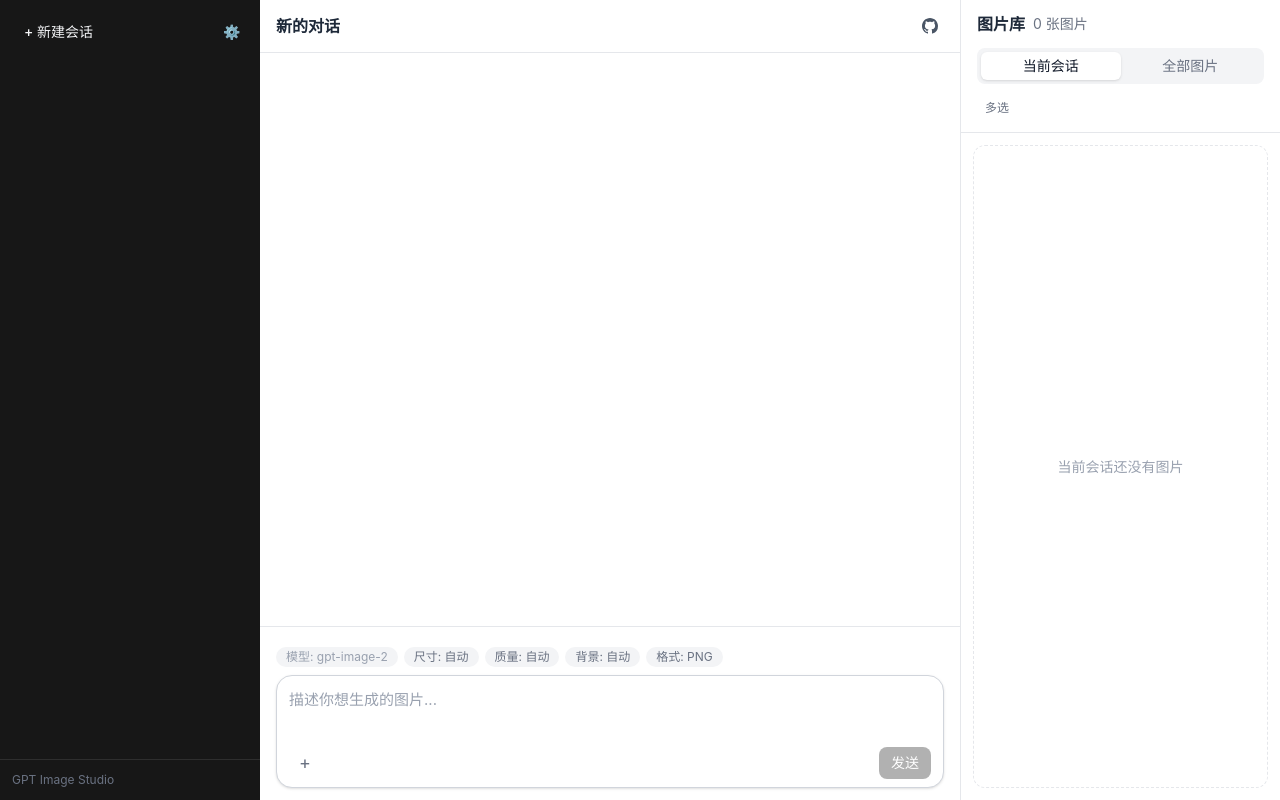
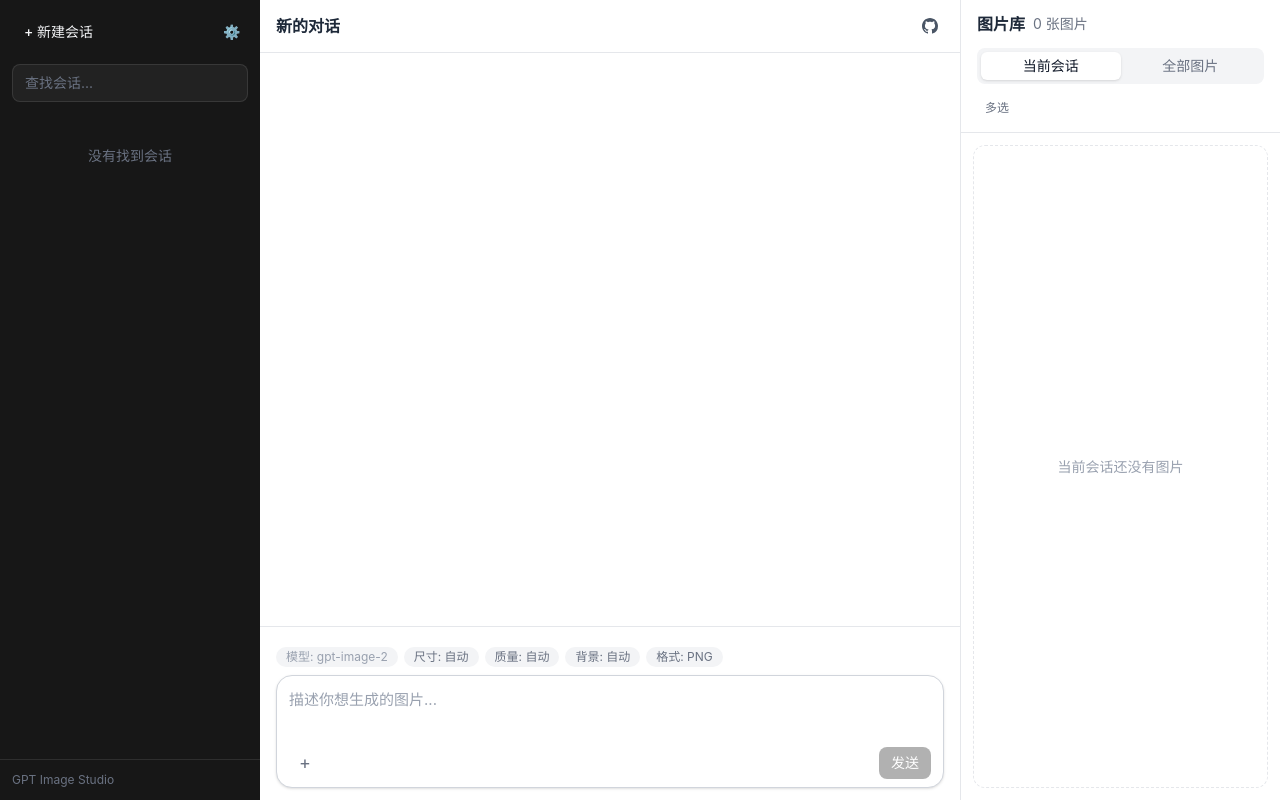
Before and after one commit to honlnk/gpt-image-studio, a Vue app: page / in a window 1280 px wide. Built offline with nearby package versions, Linux system fonts and the light colour scheme.

Commit message:
feat: add conversation search and deletion

```diff
--- a/src/App.vue
+++ b/src/App.vue
@@ -18,6 +18,7 @@ const previewImage = computed(() => studio.imageById(previewImageId.value));
       :active-conversation-id="studio.activeConversationId.value"
       :conversations="studio.conversations.value"
       @create-conversation="studio.createConversation"
+      @delete-conversation="studio.deleteConversation"
       @open-settings="studio.openSettings"
       @select-conversation="studio.selectConversation"
     />
--- a/src/components/studio/ConversationSidebar.vue
+++ b/src/components/studio/ConversationSidebar.vue
@@ -1,16 +1,28 @@
 <script setup lang="ts">
+import { computed, ref } from "vue";
 import type { Conversation } from "../../types/studio";
 
-defineProps<{
+const props = defineProps<{
   conversations: Conversation[];
   activeConversationId: string;
 }>();
 
 const emit = defineEmits<{
   createConversation: [];
+  deleteConversation: [id: string];
   openSettings: [];
   selectConversation: [id: string];
 }>();
+
+const searchText = ref("");
+const filteredConversations = computed(() => {
+  const query = searchText.value.trim().toLowerCase();
+  if (!query) return props.conversations;
+
+  return props.conversations.filter((conversation) =>
+    `${conversation.title} ${conversation.summary}`.toLowerCase().includes(query),
+  );
+});
 </script>
 
 <template>
@@ -36,21 +48,51 @@ const emit = defineEmits<{
       </button>
     </div>
 
+    <div class="px-3 py-2">
+      <label class="sr-only" for="conversationSearch">查找会话</label>
+      <input
+        id="conversationSearch"
+        v-model="searchText"
+        class="w-full rounded-lg border border-white/10 bg-white/5 px-3 py-2 text-sm text-gray-100 outline-none transition-colors placeholder:text-gray-500 focus:border-white/20 focus:bg-white/10"
+        placeholder="查找会话..."
+        type="search"
+      />
+    </div>
+
     <nav class="flex-1 overflow-y-auto px-2 py-1">
-      <button
-        v-for="conversation in conversations"
+      <div
+        v-if="!filteredConversations.length"
+        class="px-3 py-8 text-center text-sm text-gray-500"
+      >
+        没有找到会话
+      </div>
+      <div
+        v-for="conversation in filteredConversations"
         :key="conversation.id"
         :class="[
-          'mb-0.5 w-full cursor-pointer rounded-lg px-3 py-2 text-left text-sm transition-colors',
+          'group mb-0.5 flex items-center gap-1 rounded-lg pr-1 transition-colors',
           conversation.id === activeConversationId
             ? 'bg-white/10 text-white'
             : 'text-gray-400 hover:bg-white/5 hover:text-gray-200',
         ]"
-        type="button"
-        @click="emit('selectConversation', conversation.id)"
       >
-        <span class="block truncate">{{ conversation.title }}</span>
-      </button>
+        <button
+          class="min-w-0 flex-1 cursor-pointer px-3 py-2 text-left text-sm"
+          type="button"
+          @click="emit('selectConversation', conversation.id)"
+        >
+          <span class="block truncate">{{ conversation.title }}</span>
+        </button>
+        <button
+          class="shrink-0 cursor-pointer rounded-md px-2 py-1 text-xs text-gray-500 opacity-0 transition-colors hover:bg-white/10 hover:text-red-300 group-hover:opacity-100 focus:opacity-100"
+          type="button"
+          aria-label="删除会话"
+          title="删除会话"
+          @click.stop="emit('deleteConversation', conversation.id)"
+        >
+          删除
+        </button>
+      </div>
     </nav>
 
     <div class="border-t border-white/10 p-3">
@@ -58,3 +100,9 @@ const emit = defineEmits<{
     </div>
   </aside>
 </template>
+
+<style scoped>
+input[type="search"]::-webkit-search-cancel-button {
+  cursor: pointer;
+}
+</style>
--- a/src/composables/useStudioState.ts
+++ b/src/composables/useStudioState.ts
@@ -1,5 +1,5 @@
 import { computed, nextTick, onMounted, ref, watch } from "vue";
-import { deleteConversation, listConversations, saveConversation } from "../services/conversations";
+import { deleteConversation as deleteConversationRecord, listConversations, saveConversation } from "../services/conversations";
 import { deleteImageAsset, deleteImageBlob, loadImageBlob, listImageAssets, saveImageAsset, saveImageBlob } from "../services/imageAssets";
 import { base64ToBlob, editImage, generateImage } from "../services/imagesApi";
 import { deleteMessage, listMessages, saveMessage } from "../services/messages";
@@ -211,6 +211,31 @@ export function useStudioState() {
 
   function selectConversation(id: string) {
     activeConversationId.value = id;
+  }
+
+  async function deleteConversation(id: string) {
+    const conversation = conversations.value.find((item) => item.id === id);
+    if (!conversation) return;
+
+    const confirmed = window.confirm(`确定删除会话“${conversation.title}”吗？聊天记录会被移除，图片库中的图片会保留。`);
+    if (!confirmed) return;
+
+    const deletedMessages = messages.value.filter(
+      (message) => message.conversationId === id,
+    );
+    conversations.value = conversations.value.filter((item) => item.id !== id);
+    messages.value = messages.value.filter((message) => message.conversationId !== id);
+
+    if (activeConversationId.value === id) {
+      activeConversationId.value = conversations.value[0]?.id ?? "";
+      attachedImages.value = [];
+      composerText.value = "";
+    }
+
+    await Promise.all([
+      deleteConversationRecord(id),
+      ...deletedMessages.map((message) => deleteMessage(message.id)),
+    ]).catch(reportStorageError);
   }
 
   async function createConversation() {
@@ -629,6 +654,7 @@ export function useStudioState() {
     composerText,
     conversations,
     createConversation,
+    deleteConversation,
     deleteImage,
     formatLabel,
     formatOptions,
@@ -748,7 +774,7 @@ async function removeLegacySeedRecords(
 
   await Promise.all([
     ...staleConversations.map((conversation) =>
-      deleteConversation(conversation.id),
+      deleteConversationRecord(conversation.id),
     ),
     ...staleMessages.map((message) => deleteMessage(message.id)),
     ...staleImages.map((image) => deleteImageAsset(image.id)),
```
